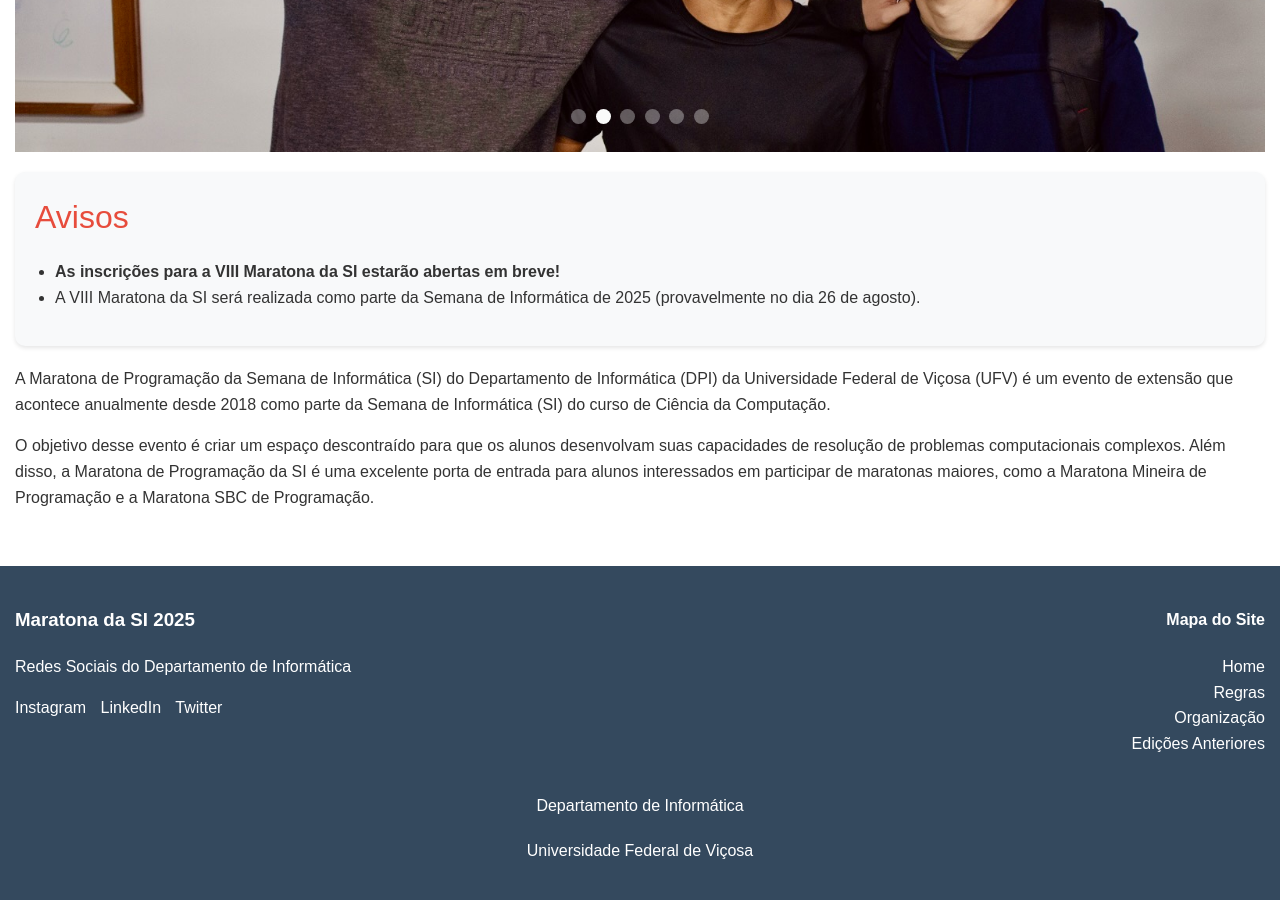
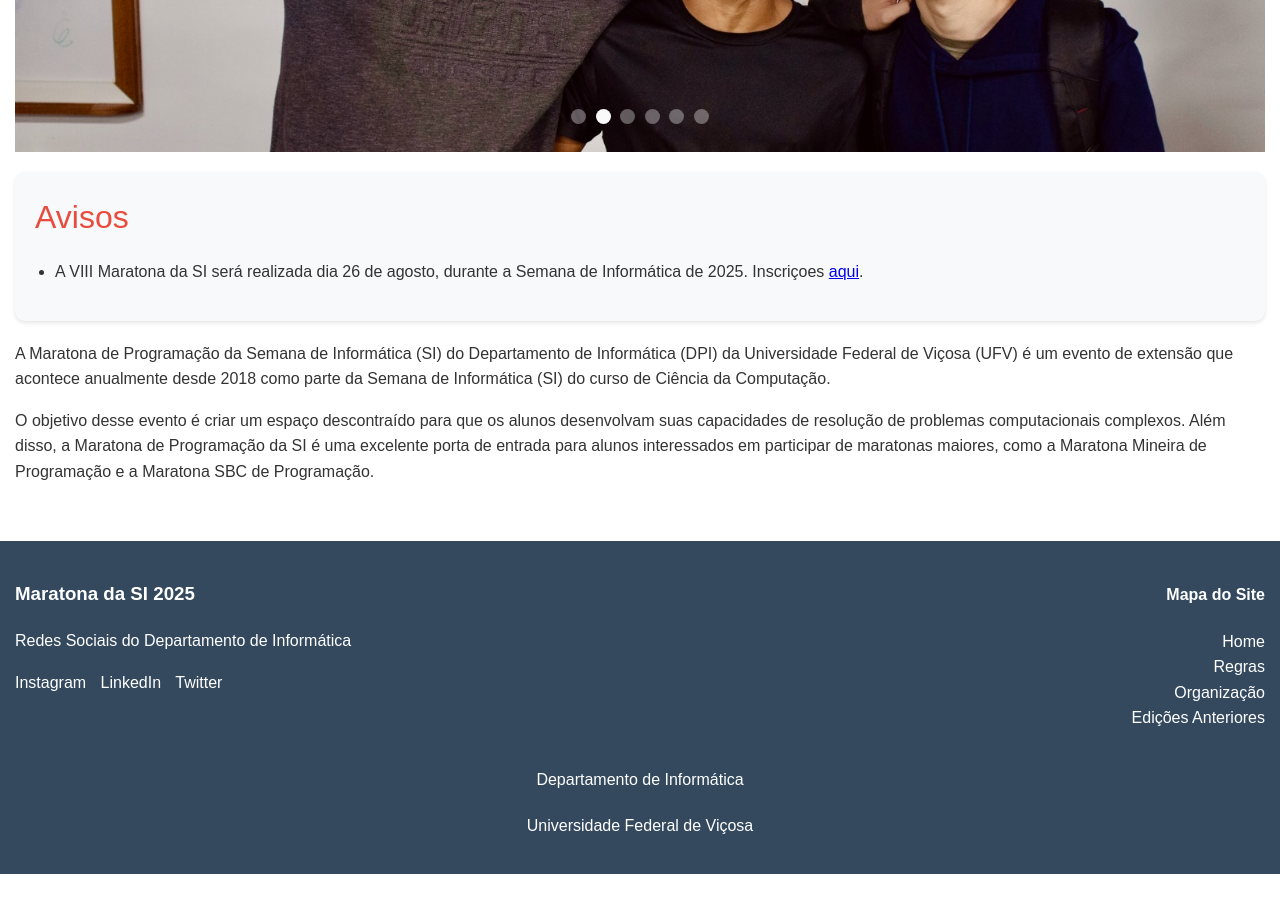
Before and after one commit to maratonaufv/maratona-si, a Jekyll site: the page built from index.md, in a window 1280 px wide and 900 px high, scrolled down 636 px. Built offline with Jekyll 4.4.1, drawn with Linux system fonts in a browser that asks for light colours; after the commit the page ends 1510 px from its top, so only the background shows below that.

Commit message:
Update index.md
link inscrição

```diff
--- a/index.md
+++ b/index.md
@@ -19,8 +19,8 @@ carousels:
 
 ## Avisos
 
-- **As inscrições para a VIII Maratona da SI estarão abertas em breve!**
-- A VIII Maratona da SI será realizada como parte da Semana de Informática de 2025 (provavelmente no dia 26 de agosto).
+<!-- - **As inscrições para a VIII Maratona da SI estarão abertas em breve!** -->
+- A VIII Maratona da SI será realizada dia 26 de agosto, durante a Semana de Informática de 2025. Inscriçoes [aqui](https://forms.gle/cCPvAhDoCK3RvJd36).
 
 </div>
 
```
